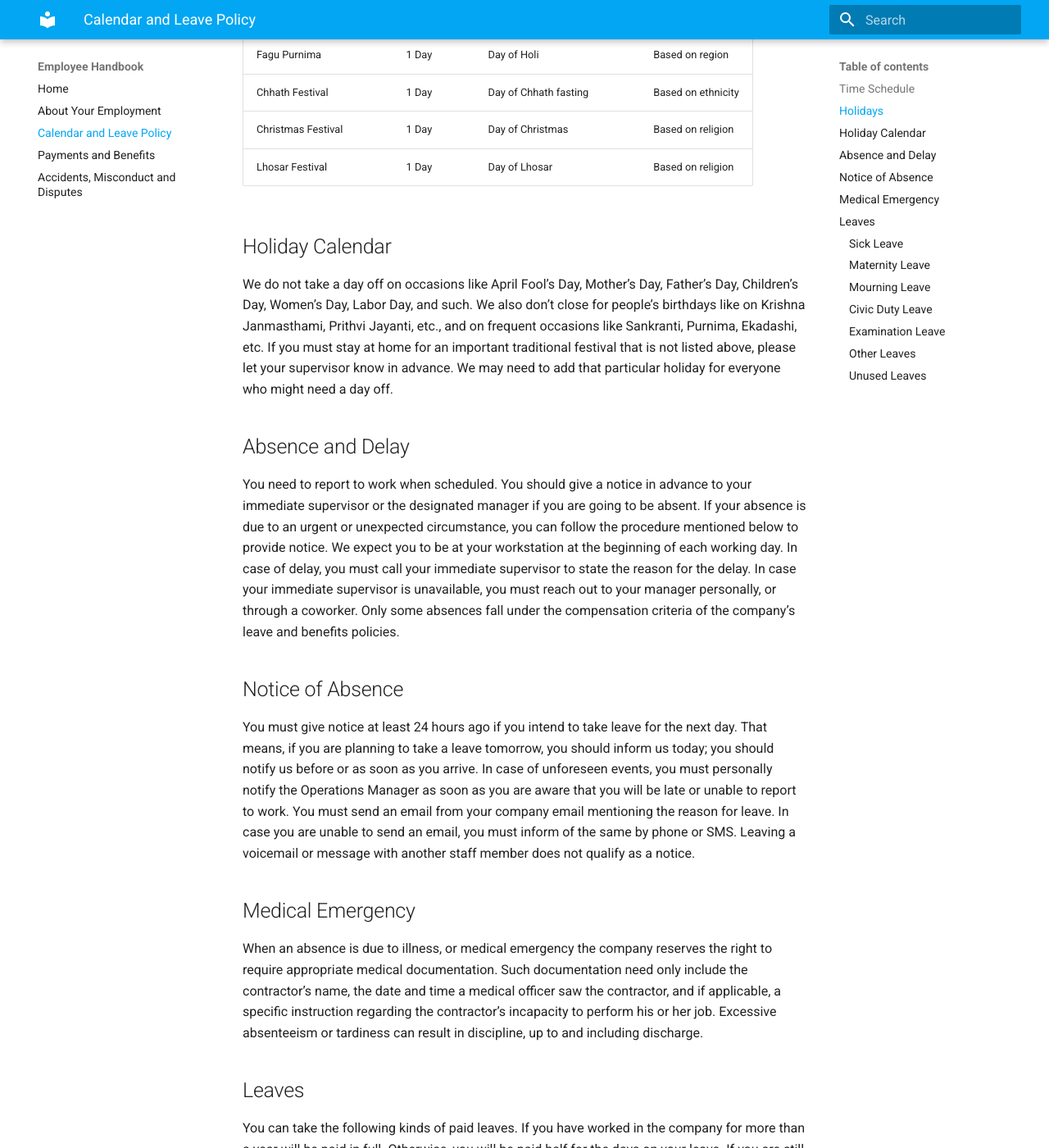
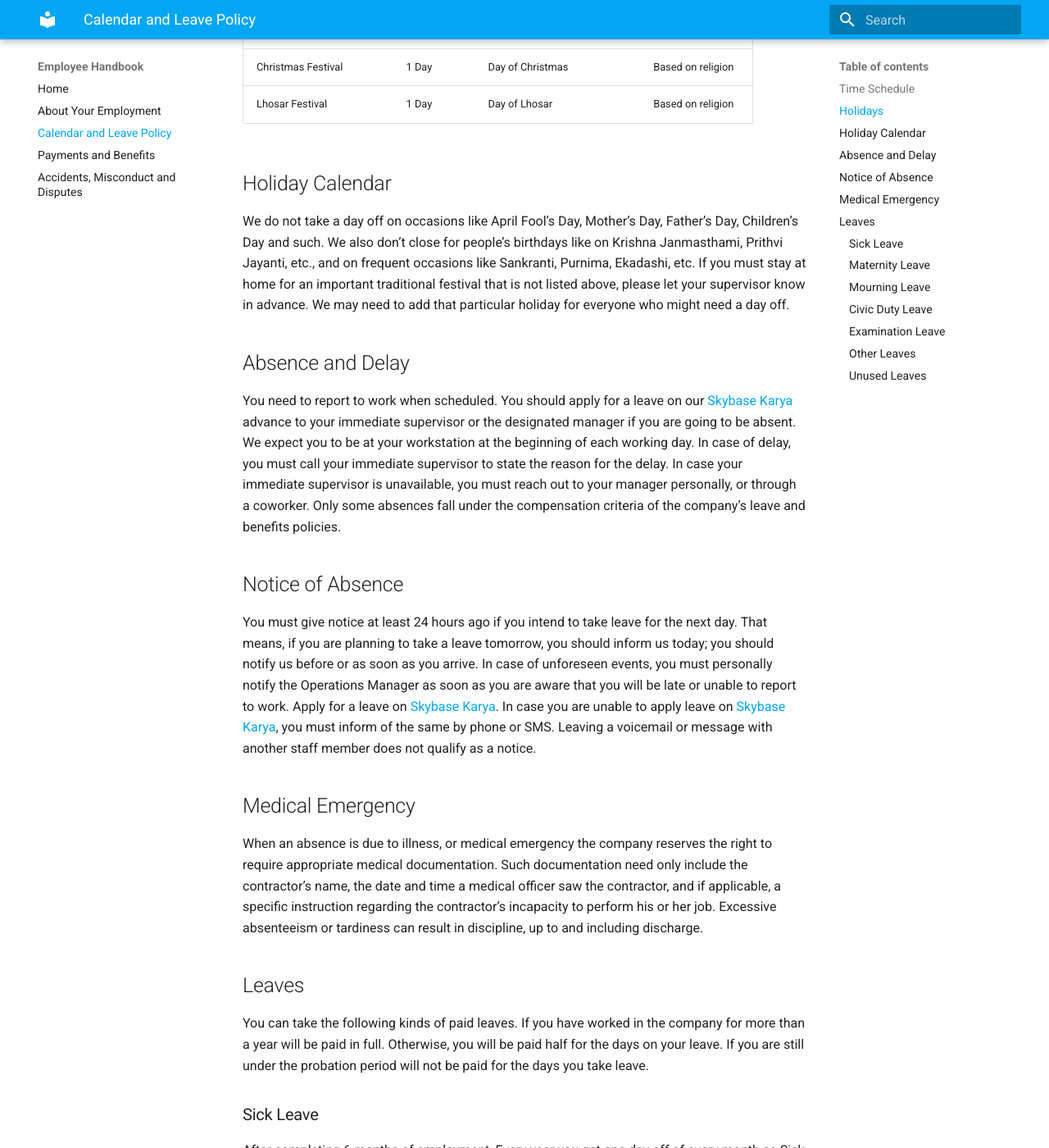
Before and after one commit to skybaseinnovations/employee-handbook, an MkDocs documentation site: the page built from docs/leave.md, in a window 1280 px wide and 1400 px high, scrolled down 1415 px. Shown: the whole window at 82% size. Built offline with MkDocs 1.6.1 and Material for MkDocs 9.7.7, drawn with Linux system fonts in a browser that asks for light colours; some of the changed text lies outside the part shown.

Commit message:
Update leave.md

```diff
--- a/docs/leave.md
+++ b/docs/leave.md
@@ -7,10 +7,10 @@
 }
 </style>
 
-Our working hours in a day will be 8 hours, including half an hour break for lunch and other personal work. We are flexible in our working hours in case of an emergency. Depending on the circumstances, you may need to work overtime. We will give you as much advance notice as possible when you need to work overtime. Overtime work should only be done after being explicitly instructed and approved by the Operations Manager.
+Our working hours in a day will be 7 hours, including an hour break for lunch and other personal work. We are flexible in our working hours in case of an emergency. Depending on the circumstances, you may need to work overtime. We will give you as much advance notice as possible when you need to work overtime. Overtime work should only be done after being explicitly instructed and approved by the Operations Manager.
 
 ## Time Schedule
-We have a different time schedule for the winter and summer months for the safety and comfort of everyone. This schedule helps us avoid driving in the cold, dark evenings of the winter months. In the winter season, we offer lunch (Dal, Bhat, Tarkari, Achar, and frequent non-veg meals) at our premises in the morning.
+Our time schedule is normally 10:00 AM to 6:00 PM
 
 ## Holidays
 The office remains closed on Saturdays. We are not a school, so we don’t have a lot of holidays, but we have some for the days we think you should be staying home. Our holidays mostly align with the government holidays for festivals, so everyone can celebrate their auspicious occasions. We do not discriminate against anyone based on their origin, gender, ethnicity, and religion but we want everyone to have a holiday on the day they need the most. For example, a resident of the Terai region gets a day off on the day after Fagu Purnima.
@@ -35,13 +35,13 @@
 Lhosar Festival | 1 Day | Day of Lhosar| Based on religion
 
 ## Holiday Calendar
-We do not take a day off on occasions like April Fool’s Day, Mother’s Day, Father’s Day, Children’s Day, Women’s Day, Labor Day, and such. We also don’t close for people’s birthdays like on Krishna Janmasthami, Prithvi Jayanti, etc., and on frequent occasions like Sankranti, Purnima, Ekadashi, etc. If you must stay at home for an important traditional festival that is not listed above, please let your supervisor know in advance. We may need to add that particular holiday for everyone who might need a day off.
+We do not take a day off on occasions like April Fool’s Day, Mother’s Day, Father’s Day, Children’s Day and such. We also don’t close for people’s birthdays like on Krishna Janmasthami, Prithvi Jayanti, etc., and on frequent occasions like Sankranti, Purnima, Ekadashi, etc. If you must stay at home for an important traditional festival that is not listed above, please let your supervisor know in advance. We may need to add that particular holiday for everyone who might need a day off.
 
 ## Absence and Delay
-You need to report to work when scheduled. You should give a notice in advance to your immediate supervisor or the designated manager if you are going to be absent. If your absence is due to an urgent or unexpected circumstance, you can follow the procedure mentioned below to provide notice. We expect you to be at your workstation at the beginning of each working day. In case of delay, you must call your immediate supervisor to state the reason for the delay. In case your immediate supervisor is unavailable, you must reach out to your manager personally, or through a coworker. Only some absences fall under the compensation criteria of the company’s leave and benefits policies.
+You need to report to work when scheduled. You should apply for a leave on our [Skybase Karya](www.karya.skybase.com.np) advance to your immediate supervisor or the designated manager if you are going to be absent. We expect you to be at your workstation at the beginning of each working day. In case of delay, you must call your immediate supervisor to state the reason for the delay. In case your immediate supervisor is unavailable, you must reach out to your manager personally, or through a coworker. Only some absences fall under the compensation criteria of the company’s leave and benefits policies.
 
 ## Notice of Absence
-You must give notice at least 24 hours ago if you intend to take leave for the next day. That means, if you are planning to take a leave tomorrow, you should inform us today; you should notify us before or as soon as you arrive. In case of unforeseen events, you must personally notify the Operations Manager as soon as you are aware that you will be late or unable to report to work. You must send an email from your company email mentioning the reason for leave. In case you are unable to send an email, you must inform of the same by phone or SMS. Leaving a voicemail or message with another staff member does not qualify as a notice.
+You must give notice at least 24 hours ago if you intend to take leave for the next day. That means, if you are planning to take a leave tomorrow, you should inform us today; you should notify us before or as soon as you arrive. In case of unforeseen events, you must personally notify the Operations Manager as soon as you are aware that you will be late or unable to report to work. Apply for a leave on [Skybase Karya](www.karya.skybase.com.np). In case you are unable to apply leave on [Skybase Karya](www.karya.skybase.com.np), you must inform of the same by phone or SMS. Leaving a voicemail or message with another staff member does not qualify as a notice.
 
 ## Medical Emergency
 When an absence is due to illness, or medical emergency the company reserves the right to require appropriate medical documentation. Such documentation need only include the contractor’s name, the date and time a medical officer saw the contractor, and if applicable, a specific instruction regarding the contractor’s incapacity to perform his or her job. Excessive absenteeism or tardiness can result in discipline, up to and including discharge.
@@ -50,7 +50,7 @@
 You can take the following kinds of paid leaves. If you have worked in the company for more than a year will be paid in full. Otherwise, you will be paid half for the days on your leave. If you are still under the probation period will not be paid for the days you take leave.
 
 ### Sick Leave
-Sick leave will only be provided after you complete two years or more of the contract. Every year you get one day off of every month as Sick Leave apart from other vacations. You may use this leave quota for medical purposes as well as other casual work. If you have an infection of communicable disease, the company may force you to take a leave until you are cured. Such leave will be deducted from the available Sick Leave quota; if the quota runs out, such leave will be an unpaid leave.
+After completing 6 months of employment, Every year you get one day off of every month as Sick Leave apart from other vacations. You may use this leave quota for medical purposes as well as other casual work. If you have an infection of communicable disease, the company may force you to take a leave until you are cured. Such leave will be deducted from the available Sick Leave quota; if the quota runs out, such leave will be an unpaid leave.
 
 ### Maternity Leave
 The company provides 100 consecutive days of fully paid leave to expecting mothers. The leave can start no sooner than 15 days before the expected delivery date unless a medical condition prevents her from coming to work. The mother of a newborn can work from home until the baby is 6 months old. Similarly, the company provides 15 consecutive days of fully paid leave to expecting fathers. The father of the newborn can work from home until the baby is one month old as long as the mother and baby live together with him.
```
